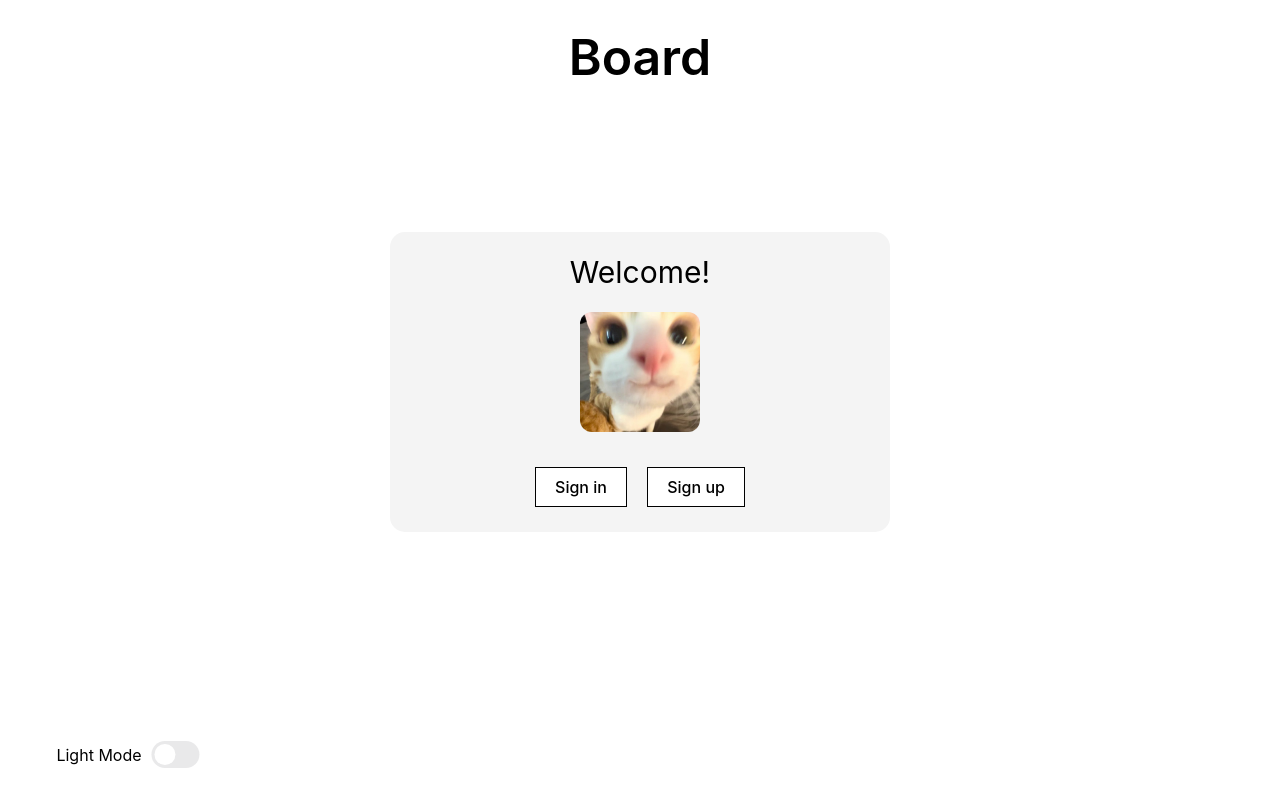
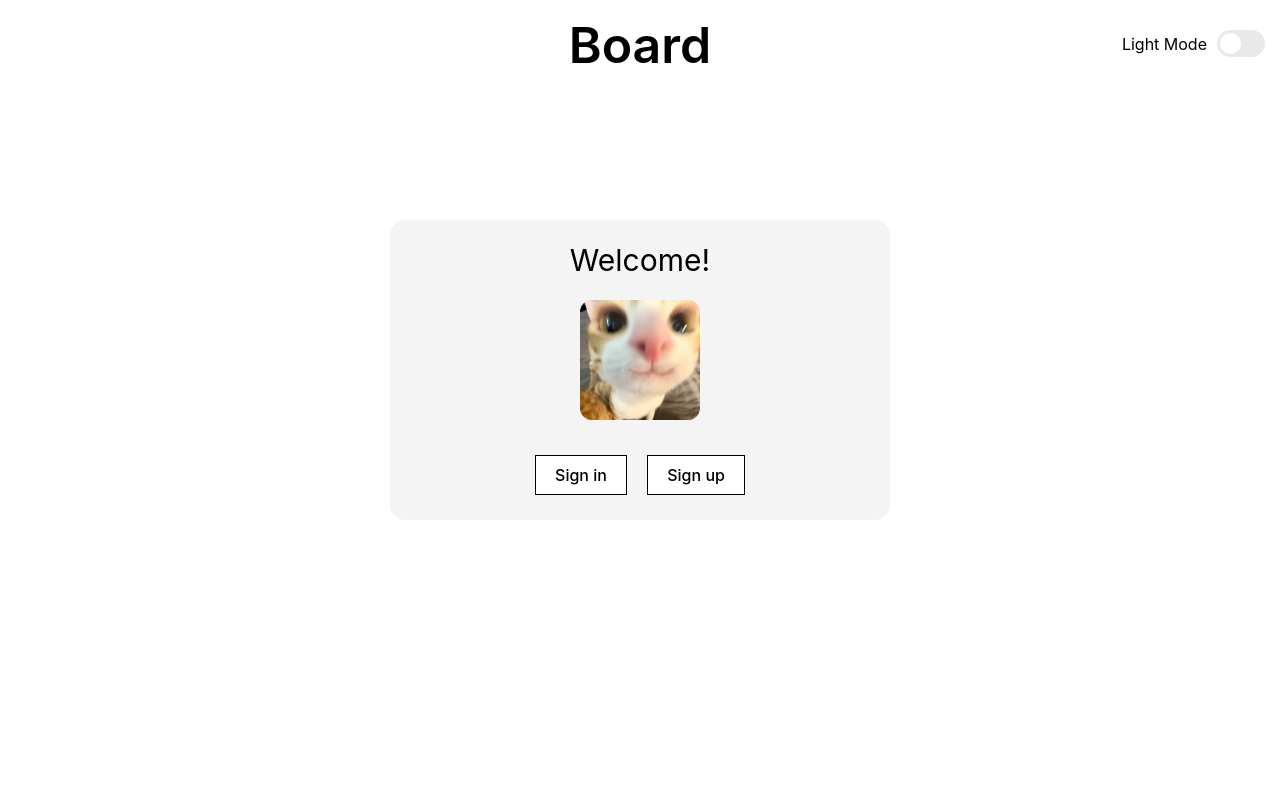
Before and after one commit to tnsdo/notice-board, a React (Vite) app: page / in a window 1280 px wide. Shown: the top 806 px of the page. Built offline with nearby package versions, Linux system fonts and the light colour scheme; a web font is replaced by a local one.

Commit message:
토글 오류 해결

```diff
--- a/src/App.tsx
+++ b/src/App.tsx
@@ -26,15 +26,18 @@ const queryClient = new QueryClient();
 
 const Background = styled.div`
   background-color: ${({ theme }) => theme.background};
-  height: 100vh;
-  width: 100vw;
+  min-height: 100vh;
+  width: 100%;
+  position: absolute;
+  top: 0;
+  left: 0;
 `;
 
 const Display = styled.div`
   width: 100%;
-  position: absolute;
-  left: 50%;
-  transform: translateX(-50%);
+  max-width: 1200px;
+  margin: 0 auto;
+  padding: 20px;
   display: flex;
   flex-direction: column;
   align-items: center;
@@ -75,9 +78,9 @@ const AppContentWithTheme: React.FC<{ handleHeaderClick: () => void }> = ({
   return (
     <Background theme={theme}>
       <GlobalStyle theme={theme} />
-      <DarkModeToggle />
       <Display>
         <Header onClick={handleHeaderClick}>Board</Header>
+        <DarkModeToggle />
         <Routes>
           <Route path="/" element={<OnBoarding />} />
           <Route path="/signin" element={<SignIn />} />
--- a/src/Pages/Board/getBoard.tsx
+++ b/src/Pages/Board/getBoard.tsx
@@ -22,12 +22,24 @@ interface BoardResponse {
   list: Board[];
 }
 
+const BoardList = styled.ul`
+  display: flex;
+  flex-wrap: wrap;
+  list-style-type: none;
+  padding: 0;
+`;
+
+const BoardItem = styled.li`
+  margin: 10px;
+`;
+
 const BoardTitle = styled.div`
   font-size: 17px;
   font-weight: 500;
   padding: 10px;
   color: ${({ theme }) => theme.text};
-  margin: 20px;
+  min-width: 150px;
+  text-align: center;
 `;
 
 const GetBoard = () => {
@@ -50,17 +62,17 @@ const GetBoard = () => {
   return (
     <div>
       {boardCount === 0 ? (
-        <div>No boards found</div>
+        <div>No boards found.</div>
       ) : (
-        <ul>
+        <BoardList>
           {boards.map((board) => (
-            <li key={board.id}>
+            <BoardItem key={board.id}>
               <Link to={`/board/${board.id}`}>
                 <BoardTitle>{board.title}</BoardTitle>
               </Link>
-            </li>
+            </BoardItem>
           ))}
-        </ul>
+        </BoardList>
       )}
     </div>
   );
--- a/src/Pages/Context/themeProvider.tsx
+++ b/src/Pages/Context/themeProvider.tsx
@@ -41,6 +41,7 @@ function useTheme(): ["light" | "dark", () => void] {
   const { ThemeMode, setThemeMode } = context;
 
   const toggleTheme = useCallback(() => {
+    console.log("토글 전 테마:", ThemeMode);
     if (ThemeMode === "light") {
       setThemeMode("dark");
       window.localStorage.setItem("theme", "dark");
@@ -48,6 +49,7 @@ function useTheme(): ["light" | "dark", () => void] {
       setThemeMode("light");
       window.localStorage.setItem("theme", "light");
     }
+    console.log("토글 후 테마:", ThemeMode);
   }, [ThemeMode, setThemeMode]);
 
   return [ThemeMode, toggleTheme];
--- a/src/Pages/Home/page.tsx
+++ b/src/Pages/Home/page.tsx
@@ -9,7 +9,7 @@ const Container = styled.div`
   display: flex;
   flex-direction: column;
   align-items: center;
-  justify-content: center;
+  justify-content: flex-start;
 `;
 
 const Header = styled.div`
@@ -18,7 +18,8 @@ const Header = styled.div`
   align-items: center;
   width: 100%;
   height: 30px;
-  margin: 10px;
+  margin-top: 15px;
+  margin-bottom: 10px;
 `;
 
 const MyPage = styled.div`
@@ -26,7 +27,7 @@ const MyPage = styled.div`
   font-weight: 500;
   padding: 10px;
   color: ${({ theme }) => theme.text};
-  margin: 20px;
+  margin-left: 20px;
 `;
 
 const SignOut = styled.div`
@@ -34,7 +35,7 @@ const SignOut = styled.div`
   font-weight: 500;
   padding: 10px;
   color: ${({ theme }) => theme.text};
-  margin: 20px;
+  margin-right: 20px;
 `;
 
 const WritePost = styled.button`
@@ -42,12 +43,18 @@ const WritePost = styled.button`
   border-color: ${({ theme }) => theme.buttonBorder};
   background-color: ${({ theme }) => theme.buttonBackground};
   color: ${({ theme }) => theme.text};
-  position: absolute;
   display: flex;
   align-items: center;
-  bottom: 20%;
-  left: 50%;
-  transform: translateX(-50%);
+  margin-top: 20px;
+  font-size: 16px;
+  cursor: pointer;
+`;
+
+const Divider = styled.div`
+  height: 20px;
+  width: 1px;
+  background-color: ${({ theme }) => theme.text};
+  margin: 0;
 `;
 
 function Home() {
@@ -70,11 +77,13 @@ function Home() {
     <Container>
       <Header>
         <MyPage onClick={handleMyPage}>My Page</MyPage>
+        <Divider />
         <GetBoard />
+        <Divider />
         <SignOut onClick={handleSignOut}>Sign Out</SignOut>
       </Header>
+      <WritePost onClick={handleWritePost}>Write Post✏️</WritePost>
       <Post />
-      <WritePost onClick={handleWritePost}>Write Post✏️</WritePost>
     </Container>
   );
 }
--- a/src/Pages/Theme/toggle.tsx
+++ b/src/Pages/Theme/toggle.tsx
@@ -7,9 +7,10 @@ const ToggleContainer = styled.div`
   position: absolute;
   display: flex;
   align-items: center;
-  bottom: 4%;
-  left: 10%;
-  transform: translateX(-50%);
+  justify-content: flex-end;
+  width: 100%;
+  padding-top: 10px;
+  padding-right: 30px;
 `;
 
 const ToggleLabel = styled.label`
```
